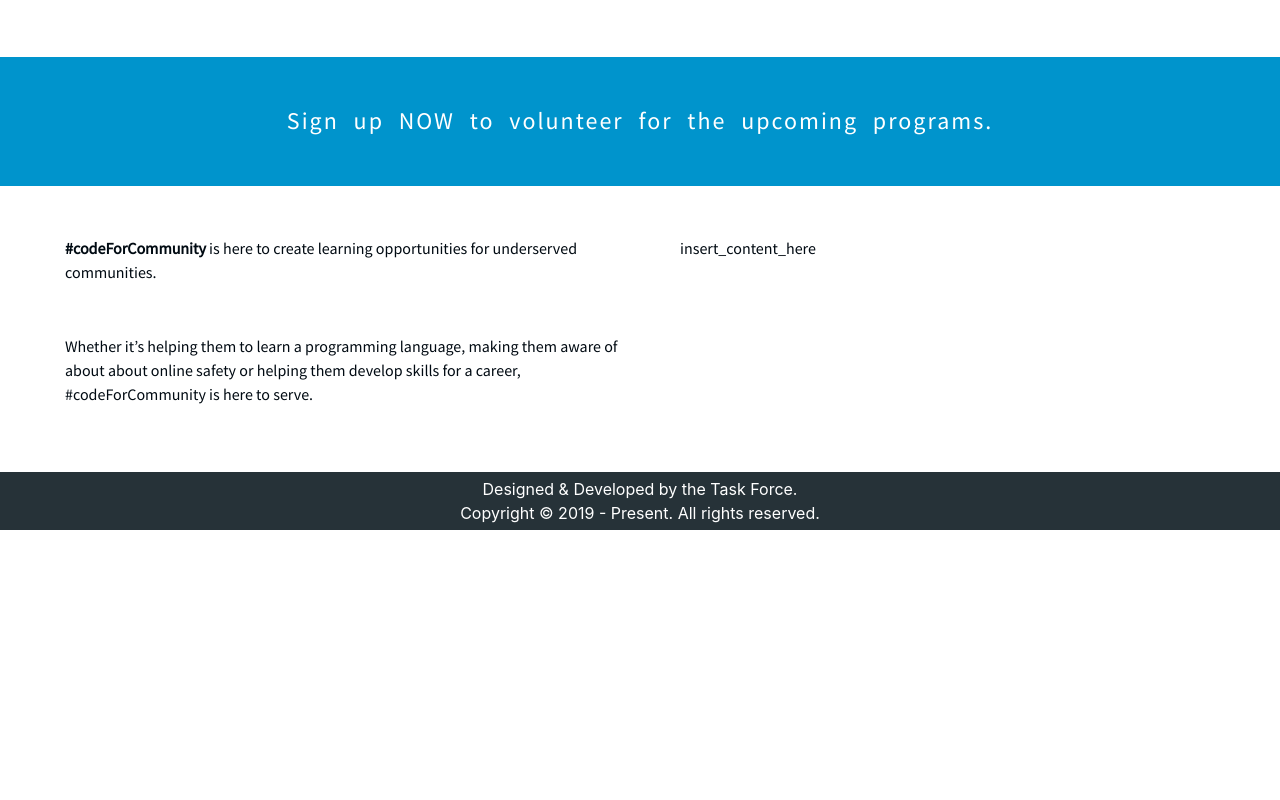
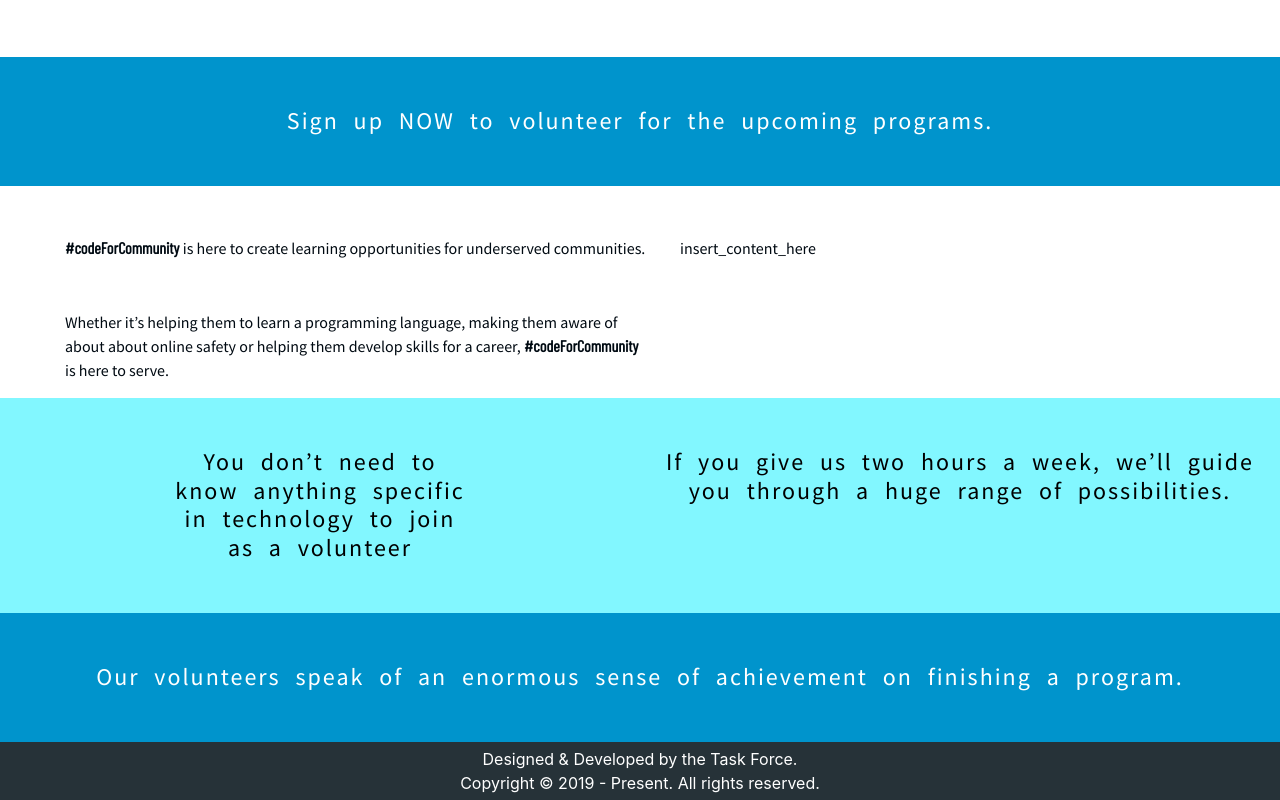
Before and after one commit to code-for-community/main-website, a plain HTML site: page index.html in a window 1280 px wide. Shown: the part 403-1203 px from the top of the page. Before the commit the page ends 933 px from the top, so only its background shows below. Drawn offline with nearby package versions, Linux system fonts and the light colour scheme.

Commit message:
further updates to home page

```diff
--- a/index.html
+++ b/index.html
@@ -101,9 +101,13 @@
 
     #logo
     {
-      font-family: 'Barlow Condensed', sans-serif;
       color: #0094cc;
       font-size: 25px;
+    }
+
+    .code-for-community
+    {
+      font-family: 'Barlow Condensed', sans-serif;
     }
 
     #nav
@@ -143,7 +147,6 @@
     #content
     {
       font-family: 'Source Sans Pro', sans-serif;
-      padding-bottom: 50px;
     }
 
     #landing-page
@@ -176,7 +179,7 @@
       <div id="nav" class="row">
         <div id="nav-logo" class="col-lg-6">
           <!--<img src="" alt="logo here">-->
-          <span id="logo" style="">Code for Community</span>
+          <span id="logo" class="code-for-community" style="">Code for Community</span>
         </div>
 
         <div id="nav-links" class="col-lg-6">
@@ -207,14 +210,46 @@
           <div id="description" class="row" style="padding-top: 50px; padding-left: 50px;">
             <div id="description-message" class="col-lg-6">
               <p>
-                <b>#codeForCommunity</b> is here to create learning opportunities for underserved communities.
+                <b class="code-for-community">#codeForCommunity</b> is here to
+                create learning opportunities for underserved communities.
               </p>
               <p style="margin-top: 50px;">
-                Whether it’s helping them to learn a programming language, making them aware of about about online safety or helping them develop skills for a career, #codeForCommunity is here to serve.
+                Whether it’s helping them to learn a programming language,
+                making them aware of about about online safety or helping
+                them develop skills for a career,
+                <b class="code-for-community">#codeForCommunity</b>
+                is here to serve.
               </p>
             </div>
             <div class="col-lg-6">
               insert_content_here
+            </div>
+          </div>
+
+          <div id="intro" class="row" style="background-color: #82f7ff; color: #000000;">
+            <div class="col-lg-12 text-center">
+              <div class="row">
+                <div class="col-lg-6">
+                  <h4 id="message" style="padding-left: 150px; padding-right: 150px; word-spacing: 8px; letter-spacing: 2px;">
+                    You don’t need to know anything specific in technology to join
+                    as a volunteer
+                  </h4>
+                </div>
+                <div class="col-lg-6">
+                  <h4 id="message" style="word-spacing: 8px; letter-spacing: 2px;">
+                    If you give us two hours a week, we’ll guide
+                    you through a huge range of possibilities.
+                  </h4>
+                </div>
+              </div>
+              <div class="row" style="background-color: #0094cc; color: #ffffff;">
+                <div class="col-lg-12">
+                  <h4 id="message" style="word-spacing: 8px; letter-spacing: 2px;">
+                    Our volunteers speak of an enormous sense of achievement on
+                    finishing a program.
+                  </h4>
+                </div>
+              </div>
             </div>
           </div>
         </div>
```
